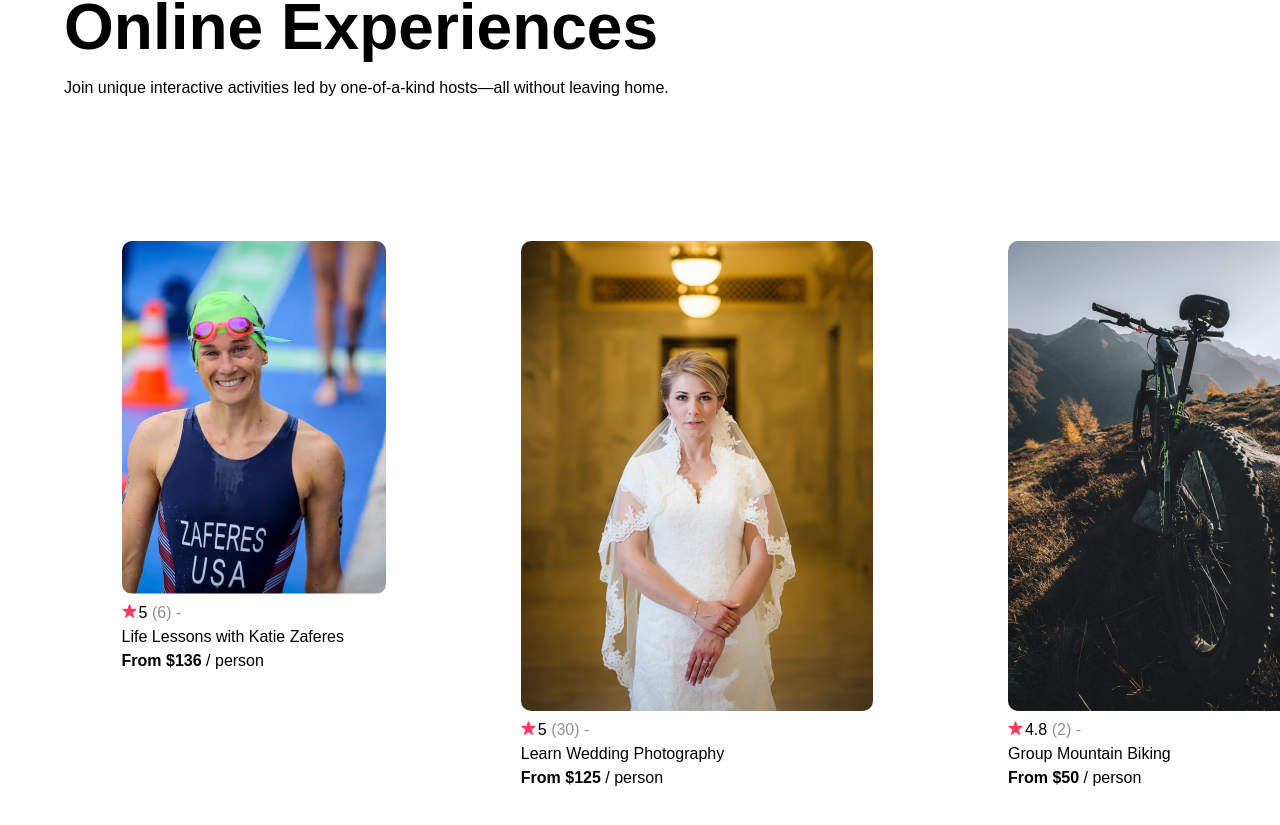
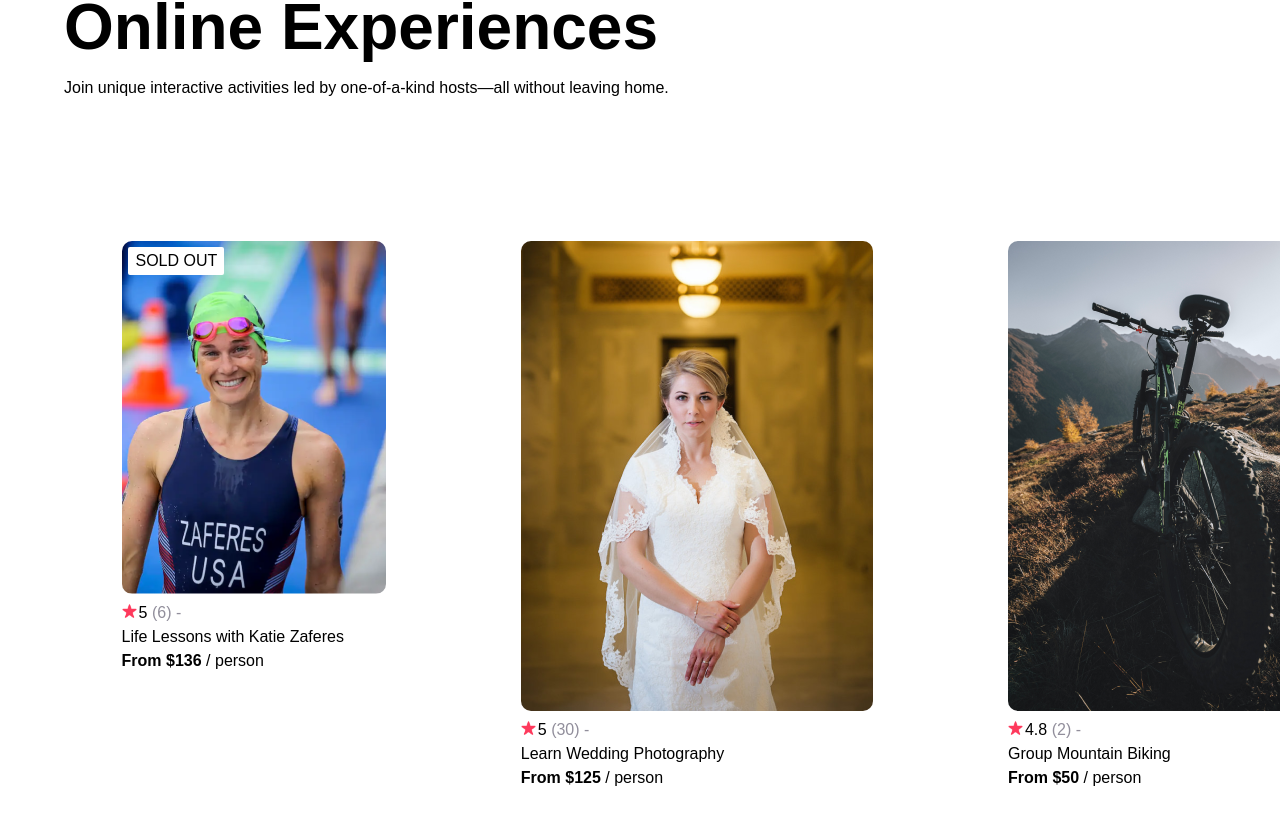
Before and after one commit to schm00g/airbnb-experiences-clone, a React (Create React App) app: page / in a window 1280 px wide. Shown: the part 813-1638 px from the top of the page. Built offline with nearby package versions, Linux system fonts and the light colour scheme.

Commit message:
sold out tag

```diff
--- a/src/App.js
+++ b/src/App.js
@@ -15,6 +15,7 @@ export default function App() {
         country={item.country}
         title={item.title}
         price={item.price}
+        openSpots={item.openSpots}
       />
     )
   })
--- a/src/components/Card.js
+++ b/src/components/Card.js
@@ -1,9 +1,12 @@
 import React from "react";
 import Star from "../images/star.png";
 
-export default function Card({img, rating, reviewCount, country, title, price}){
+export default function Card({img, rating, reviewCount, country, title, price, openSpots}){
     return (
         <section className="card">
+            {openSpots === 0 &&
+                <div className="card--badge">SOLD OUT</div>
+            }
             <img className="card--image" src={require(`../images/${img}`)} alt="card"/>
             <p><img className="rating--icon" src={Star} alt="star"/>{rating} <span className="gray">({reviewCount}) - {country}</span></p>
             <p>{title}</p>
--- a/src/index.css
+++ b/src/index.css
@@ -64,9 +64,23 @@ section.card {
   color: #918E9B;
 }
 
+.card {
+  position: relative;
+}
+
 .cards-list {
   display: flex;
   flex-wrap: nowrap;
   gap: 20px;
   overflow-x: auto;
 }
+
+.card--badge {
+  position: absolute;
+  top: 6px;
+  left: 17%;
+  background-color: white;
+  padding: 5px 7px;
+  border-radius: 2px;
+  font-weight: light;
+}
```
